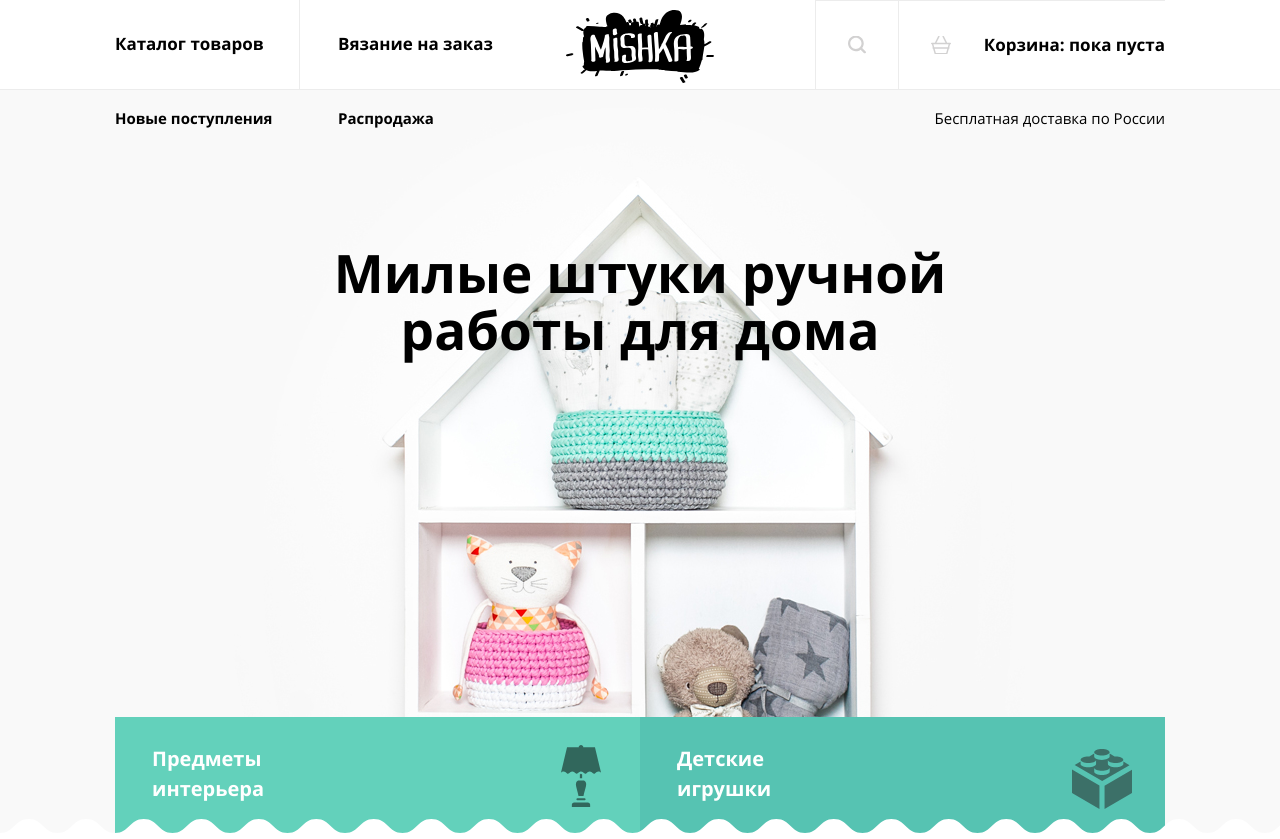
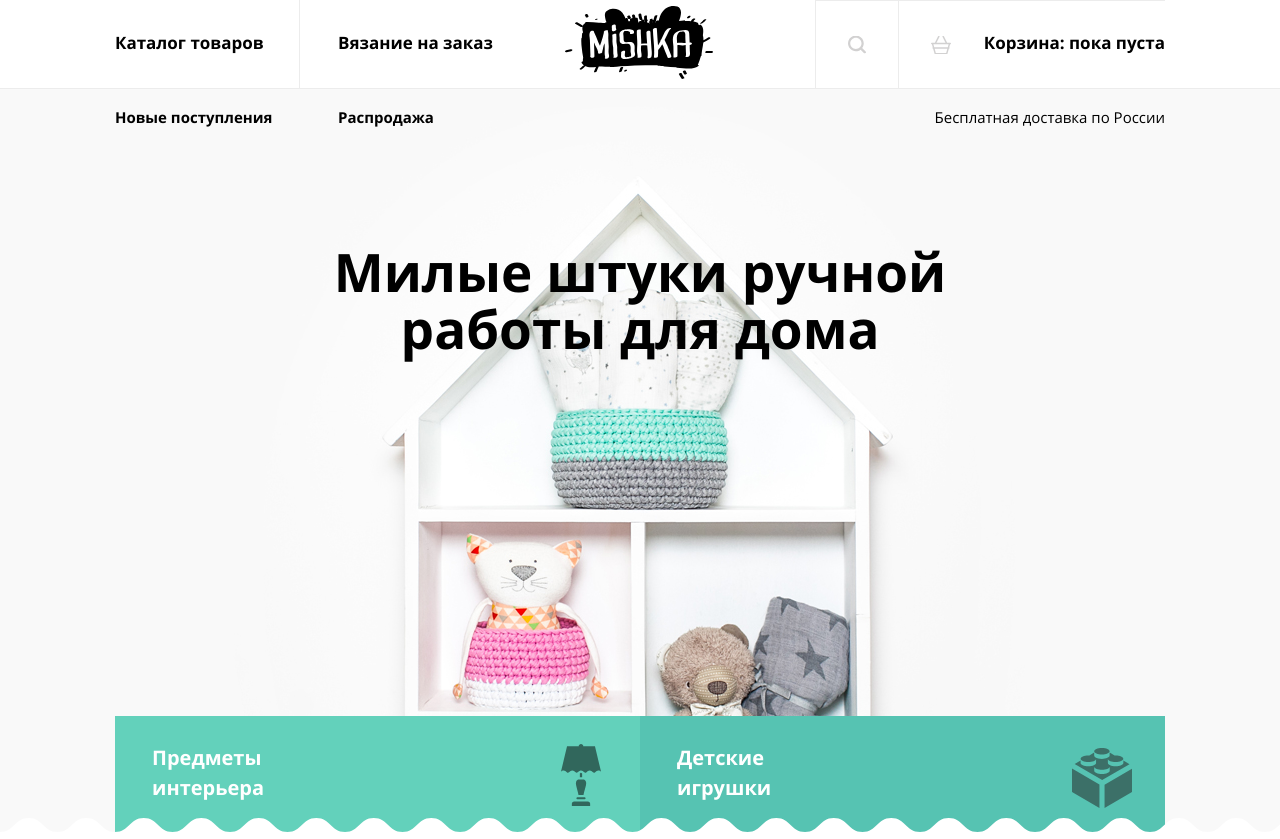
Before and after one commit to pkarev/20502-mishka, a website: page index.html in a window 1280 px wide. Shown: the top 839 px of the page. Drawn offline with nearby package versions, Linux system fonts and the light colour scheme; files that its build step writes are made by us from their sources.

Commit message:
Исправления по фианльной проверке - position: absolute

```diff
--- a/index.html
+++ b/index.html
@@ -13,26 +13,30 @@
     <header class="page-header">
       <h1 class="page-header__caption page-header__caption--visibility-hidden">Магазин игрушек и аксессуаров "Мишка"</h1>
       <div class="container">
-        <a class="page-header__link">
-          <picture class="page-header__logo">
-            <source media="(min-width: 1150px)" srcset="img/logo-desktop.svg">
-            <source media="(min-width: 768px)" srcset="img/logo-tablet.svg">
-            <img src="img/logo-mobile.svg" alt="Mishka">
-          </picture>
-        </a><!--main-nav--open - для открытого состояния меню-->
         <nav class="main-nav main-nav--closed main-nav--nojs">
+          <a class="main-nav__logo-link">
+            <picture class="main-nav__logo-image">
+              <source media="(min-width: 1150px)" srcset="img/logo-desktop.svg">
+              <source media="(min-width: 768px)" srcset="img/logo-tablet.svg">
+              <img src="img/logo-mobile.svg" alt="Mishka">
+            </picture>
+          </a><!--main-nav--open - для открытого состояния меню-->
           <button class="main-nav__toggler" type="button">
           </button>
-          <div class="main-nav__wrapper">
-            <ul class="main-nav__list main-nav__list--main-menu">
+          <div class="main-nav__wrapper main-nav__wrapper--main-menu">
+            <ul class="main-nav__list">
               <li class="main-nav__item main-nav__item--catalog"><a class="main-nav__link main-nav__link--catalog main-nav__link--border-right" href="catalog.html">Каталог товаров</a></li>
               <li class="main-nav__item main-nav__item--order"><a class="main-nav__link main-nav__link--order" href="form.html">Вязание на заказ</a></li>
             </ul>
+          </div>
+          <div class="main-nav__wrapper main-nav__wrapper--user-block">
             <form class="main-nav__search" method="post" action="https://echo.htmlacademy.ru/">
                 <input class="main-nav__text-field" type="text" placeholder="Поиск по сайту">
             </form>
             <a class="main-nav__cart" href="#" title="Перейти в корзину">Корзина: пока пуста</a>
-            <ul class="main-nav__list main-nav__list--secondary-menu">
+          </div>
+          <div class="main-nav__wrapper main-nav__wrapper--secondary-menu">
+            <ul class="main-nav__list">
               <li class="main-nav__item main-nav__item--new-arrivals"><a class="main-nav__link main-nav__link--smaller main-nav__link--new-arrivals" href="#">Новые поступления</a></li>
               <li class="main-nav__item main-nav__item--sale"><a class="main-nav__link main-nav__link--smaller main-nav__link--sale" href="#">Распродажа</a></li>
               <li class="main-nav__item main-nav__item--free-shipping"><a class="main-nav__link main-nav__link--smaller main-nav__link--free-shipping" href="#">Бесплатная доставка по России</a></li>
@@ -44,7 +48,7 @@
     <main class="main-index">
       <section class="goods">
         <h2 class="goods__caption">Милые&nbsp;штуки ручной работы&nbsp;для&nbsp;дома</h2>
-        <div class="container">
+        <div class="container container--goods">
           <ul class="goods__list">
             <li class="goods__list-item goods__list-item--bgc-lighter"><a class="goods__link goods__link--interior" href="#" title="Перейти в каталог">Предметы интерьера</a></li>
             <li class="goods__list-item"><a class="goods__link goods__link--toys" href="#" title="Перейти в каталог">Детские игрушки</a></li>
@@ -95,7 +99,7 @@
         </form>
       </section>
       <section class="about-us">
-        <div class="container container--pl-bigger">
+        <div class="container">
           <h2 class="about-us__caption">Коротко о нас:</h2>
           <ul class="about-us__list">
             <li class="about-us__item about-us__item--icon-eco">Экологически чистые&nbsp;материалы</li>
@@ -108,7 +112,7 @@
         </div>
       </section>
       <section class="reviews">
-        <div class="container container--pl-bigger">
+        <div class="container container--reviews">
           <h2 class="reviews__caption">Отзывы:</h2>
           <blockquote class="reviews__item">
             <p class="reviews__text">
@@ -126,7 +130,7 @@
         </div>
       </section>
       <section class="contacts">
-        <div class="container container--pl-bigger">
+        <div class="container">
           <h2 class="contacts__caption">Контакты</h2>
           <table class="contacts__contents">
             <tr class="contacts__row">
@@ -144,9 +148,11 @@
           </table>
         </div>
         <div class="container container--map">
-          <div class="contacts__map"></div>
+          <div class="contacts__map">
+            <iframe src="https://www.google.com/maps/embed?pb=!1m18!1m12!1m3!1d1998.5991043651586!2d30.320894616097!3d59.938794181876254!2m3!1f0!2f0!3f0!3m2!1i1024!2i768!4f13.1!3m3!1m2!1s0x4696310fca5ba729%3A0xea9c53d4493c879f!2sBolshaya+Konyushennaya+ul.%2C+19%2C+Sankt-Peterburg%2C+191186!5e0!3m2!1sen!2sru!4v1494932077880" allowfullscreen></iframe>
+          </div>
         </div>
-        <div class="container container--pl-bigger">
+        <div class="container">
           <a class="contacts__write-us btn" href="write-us.html">Напишите нам</a>
         </div>
       </section>
--- a/sass/blocks/about-us.scss
+++ b/sass/blocks/about-us.scss
@@ -25,6 +25,7 @@
 
   @include desktop {
     &::before {
+      display: none;
       height: 21px;
       opacity: 0.5;
       top: 75px;
@@ -48,23 +49,24 @@
     padding-left: 0;
     padding-right: 0;
     @include font(43px, 50px, bold);
-    &::before {
-      height: 15px;
-      opacity: 0.5;
-      top: 55px;
-    }
   }
   @include desktop {
     padding-top: 155px;
     padding-bottom: 42px;
-    padding-left: 0;
+    padding-left: 175px;
     padding-right: 0;
     @include font(53px, 57px, bold);
+    position: relative;
     &::before {
+      position: absolute;
+      content: "";
+      width: 100%;
       height: 21px;
       opacity: 0.5;
-      top: 75px;
+      top: 70px;
       left: 0;
+      background-image: url("../img/bg-zigzag-line.svg");
+      background-size: cover;
     }
   }
 }
@@ -84,7 +86,7 @@
   }
   @include desktop {
     padding-right: 0;
-    padding-left: 0;
+    padding-left: 175px;
     display: flex;
     flex-wrap: wrap;
     width: 350px * 2;
--- a/sass/blocks/contacts.scss
+++ b/sass/blocks/contacts.scss
@@ -26,10 +26,7 @@
     margin-top: 90px;
     flex-direction: column;
     &::before {
-      height: 20px;
-      opacity: 0.5;
-      top: -50px;
-      left: 0;
+      display: none;
     }
   }
 }
@@ -69,7 +66,7 @@
     padding-top: 107px;
     padding-bottom: 48px;
     padding-right: 0;
-    padding-left: 0;
+    padding-left: 175px;
     box-sizing: border-box;
     position: relative;
     &::after {
@@ -77,9 +74,20 @@
       position: absolute;
       width: 47px;
       height: 81px;
-      left: -110px;
+      left: 65px;
       top: 102px;
       background: url("../img/icon-flag.svg") no-repeat center;
+    }
+    &::before {
+      position: absolute;
+      content: "";
+      width: 100%;
+      height: 21px;
+      opacity: 0.5;
+      top: -50px;
+      left: 0;
+      background-image: url("../img/bg-zigzag-line.svg");
+      background-size: cover;
     }
   }
 }
@@ -97,8 +105,11 @@
     padding-right: 0;
     padding-left: 0;
     padding-bottom: 50px;
+    display: flex;
+    width: 100%;
     tbody {
       display: flex;
+      width: 100%;
     }
   }
   @include desktop {
@@ -106,9 +117,17 @@
     @include font(17px, 30px);
     width: 350px;
     margin-right: 425px;
+    margin-left: 175px;
     padding-right: 0;
     margin-bottom: 45px;
     box-sizing: border-box;
+  }
+}
+
+.contacts__row {
+  @include tablet {
+    display: block;
+    width: 50%;
   }
 }
 
@@ -131,31 +150,36 @@
   width: 71%;
   padding-bottom: 28px;
   vertical-align: top;
+  box-sizing: border-box;
   @include tablet {
     width: 252px;
     padding: 0;
     padding-right: 30px;
-    box-sizing: border-box;
   }
     @include desktop {
     width: 272px;
     padding: 0;
     padding-right: 30px;
     padding-bottom: 30px;
-    box-sizing: border-box;
   }
 }
 
 .contacts__decoration-tiffany {
-  box-shadow:
-    0px 5px white,
-    0 6px $tiffany;
+  position: relative;
+  &:after {
+    content: "";
+    position: absolute;
+    width: 100%;
+    height: 1px;
+    left: 0;
+    bottom: -5px;
+    background-color: $tiffany;
+  }
   &:hover {
     color: $tiffany;
   }
   &:active {
     color: rgba(70, 193, 174, 0.3);
-    box-shadow: none;
   }
 }
 
@@ -245,5 +269,6 @@
     width: 230px;
     box-sizing: border-box;
     margin: 0;
+    margin-left: 175px;
   }
 }
--- a/sass/blocks/container.scss
+++ b/sass/blocks/container.scss
@@ -28,6 +28,15 @@
   }
 }
 
+.container--goods {
+  @include tablet {
+    margin-top: auto;
+  }
+  @include desktop {
+    margin-top: auto;
+  }
+}
+
 .container--pl-bigger {
   @include desktop {
     padding-left: 225px;
@@ -37,3 +46,13 @@
 .container--map {
   padding: 0;
 }
+
+.container--reviews {
+  @include desktop {
+    background: url("../img/review@1x.jpg") no-repeat 50px 0%;
+    @media (min-resolution: 144dpi), (min-resolution: 1.5dppx) {
+      background: url("../img/review@2x.jpg") no-repeat 50px 0%;
+      background-size: 350px 457px;
+    }
+  }
+}
--- a/sass/blocks/goods.scss
+++ b/sass/blocks/goods.scss
@@ -3,11 +3,11 @@
   display: flex;
   flex-wrap: wrap;
   flex-direction: column;
-  justify-content: space-between;
   min-height: 489px;
   background: #f9f9f9 url("../img/hero-mobile@1x.jpg") no-repeat 50% -17px;
   position: relative;
   border-top: 1px solid #ececec;
+  justify-content: space-between;
   @media (min-resolution: 144dpi), (min-resolution: 1.5dppx) {
     background: #f9f9f9 url("../img/hero-mobile@2x.jpg") no-repeat 50% -18px;
     background-size: 575px auto;
@@ -16,7 +16,6 @@
     background: #f9f9f9 url("../img/hero-desktop@1x.jpg") no-repeat 50% 0;
     min-height: 746px;
     margin-top: -62px;
-    z-index: -1;
     @media (min-resolution: 144dpi), (min-resolution: 1.5dppx) {
       background-image: url("../img/hero-desktop@2x.jpg");
       background-size: 1150px auto;
@@ -36,9 +35,8 @@
   @include desktop {
     background: #f9f9f9 url("../img/hero-desktop@1x.jpg") no-repeat 50% 0%;
     background-size: 1150px auto;
-    height: 746px;
+    min-height: 746px;
     margin-top: -58px;
-    z-index: -1;
     @media (min-resolution: 144dpi), (min-resolution: 1.5dppx) {
       background-image: url("../img/hero-desktop@2x.jpg");
     }
@@ -86,9 +84,6 @@
   width: 100%;
   padding: 0;
   list-style-type: none;
-  margin-top: auto;
-  align-items: flex-end;
-  margin-top: auto;
 
   @include tablet {
     display: flex;
@@ -104,6 +99,7 @@
     width: 100%;
     box-sizing: border-box;
     position: relative;
+    margin-top: auto;
   }
 }
 
--- a/sass/blocks/main-nav.scss
+++ b/sass/blocks/main-nav.scss
@@ -6,22 +6,74 @@
   }
 
   @include tablet {
+    display: flex;
+    flex-wrap: wrap;
+    justify-content: space-between;
     @include input-placeholder {
       font-size: 0;
     }
   }
 
   @include desktop {
+    display: flex;
+    flex-wrap: wrap;
     @include input-placeholder {
       font-size: 0;
     }
   }
 }
 
+.main-nav__logo-link {
+  box-sizing: border-box;
+  padding-top: 22px;
+  padding-bottom: 22px;
+  display: block;
+  width: auto;
+  &:hover {
+    opacity: 0.6;
+  }
+  &:active {
+    opacity: 0.3;
+  }
+
+  @include tablet {
+    margin: 0;
+    padding-top: 20px;
+    padding-right: 20px;
+    padding-bottom: 18px;
+    padding-left: 0;
+  }
+
+  @include desktop {
+    margin: 0;
+    padding-top: 6px;
+    padding-bottom: 5px;
+  }
+}
+
+.main-nav__logo-image {
+  @include mobile {
+    width: 86px;
+    height: 35px;
+    display: block;
+    margin: 0 auto;
+  }
+  @include tablet {
+    width: 113px;
+    height: 46px;
+    display: block;
+  }
+  @include desktop {
+    width: 149px;
+    height: 72px;
+    display: block;
+  }
+}
+
 .main-nav__toggler {
   position: absolute;
-  right: 0px;
-  top: -79px;
+  right: 0;
+  top: 0;
   width: 80px;
   height: 79px;
   border: none;
@@ -47,25 +99,45 @@
 
 .main-nav__wrapper {
   box-sizing: border-box;
-  margin: 0 auto;
-  width: 100%;
 
   @include mobile {
     position: absolute;
     background-color: #ffffff;
     z-index: 1;
+    top: 79px;
+    width: 100%;
   }
 
   @include tablet {
     display: flex;
     flex-wrap: wrap;
-    z-index: 1;
+    width: auto;
+    order: 2
   }
 
   @include desktop {
     display: flex;
     flex-wrap: wrap;
     z-index: 1;
+    width: auto;
+  }
+}
+
+.main-nav__wrapper--user-block {
+  @include mobile {
+    top: 237px;
+  }
+  @include tablet {
+    order: 1;
+  }
+  @include desktop {
+    margin-left: auto;
+  }
+}
+
+.main-nav__wrapper--secondary-menu {
+  @include desktop {
+    width: 100%;
   }
 }
 
@@ -94,14 +166,27 @@
   @include tablet {
     flex-basis: 167px * 2;
     display: flex;
-    order: 2;
   }
 
   @include desktop {
-    flex-basis: 223px * 2;
-    flex-grow: 1;
+    flex-basis: 100%;
     display: flex;
+    z-index: 1;
   }
+}
+
+
+.main-nav__wrapper--main-menu {
+  z-index: 1;
+  @include desktop {
+    order: -1;
+    margin-right: 45px;
+    width: 405px;
+  }
+}
+
+.main-nav__wrapper--secondary-menu {
+  z-index: 1;
 }
 
 .main-nav__item {
@@ -164,12 +249,18 @@
   @include desktop {
     width: 185px;
     margin-right: 38px;
-    padding-top: 32px;
+    padding-top: 31px;
     padding-bottom: 33px;
     padding-left: 0;
     padding-right: 20px;
     border: none;
     @include font(17px, 24px, bold);
+  }
+}
+
+.main-nav__link--order {
+  @include desktop {
+    margin-right: 0;
   }
 }
 
@@ -229,9 +320,8 @@
 
   @include desktop {
     width: 84px;
-    height: 89px;
+    height: 88px;
     padding: 10px;
-    margin-left: auto;
     border-left: 1px solid #ececec;
     border-right: 1px solid #ececec;
   }
@@ -304,8 +394,8 @@
   @include tablet {
     width: 264px;
     padding-left: 44px;
-    padding-top: 32px;
-    padding-bottom: 32px;
+    padding-top: 30px;
+    padding-bottom:29px;
     padding-right: 0;
     border: none;
     text-align: right;
@@ -317,7 +407,7 @@
 
   @include desktop {
     width: 266px;
-    padding-top: 32px;
+    padding-top: 30px;
     padding-bottom: 32px;
     padding-left: 80px;
     padding-right: 0;
--- a/sass/blocks/page-header.scss
+++ b/sass/blocks/page-header.scss
@@ -52,52 +52,3 @@
 .page-header__caption--visibility-hidden {
   @include visibility-hidden();
 }
-
-.page-header__link {
-  box-sizing: border-box;
-  margin: 22px auto 22px;
-  &:hover {
-    opacity: 0.6;
-  }
-  &:active {
-    opacity: 0.3;
-  }
-
-  @include tablet {
-    margin: 0;
-    position: absolute;
-    z-index: 2;
-    padding-top: 22px;
-    padding-right: 20px;
-    padding-bottom: 22px;
-    padding-left: 0;
-  }
-
-  @include desktop {
-    left: 50%;
-    transform: translateX(-50%);
-    margin: 0;
-    position: absolute;
-    z-index: 2;
-    padding-top: 10px;
-    padding-right: 10px;
-    padding-bottom: 7px;
-    padding-left: 10px;
-  }
-}
-
-.page-header__logo {
-  @include mobile {
-    width: 86px;
-    height: 35px;
-    display: block;
-  };
-  @include tablet {
-    width: 113px;
-    height: 46px;
-  };
-  @include desktop {
-    width: 149px;
-    height: 72px;
-  };
-}
--- a/sass/blocks/reviews.scss
+++ b/sass/blocks/reviews.scss
@@ -11,6 +11,7 @@
     margin-bottom: 32px;
     position: relative;
     background: url("../img/review@1x.jpg") no-repeat 0% 0%;
+    background-size: 350px 457px;
     @media (min-resolution: 144dpi), (min-resolution: 1.5dppx) {
       background: url("../img/review@2x.jpg") no-repeat 0% 0%;
       background-size: 350px 457px;
@@ -22,11 +23,7 @@
     padding-left: 0;
     position: relative;
     margin-top: 29px;
-    background: url("../img/review@1x.jpg") no-repeat 50px 0%;
-    @media (min-resolution: 144dpi), (min-resolution: 1.5dppx) {
-      background: url("../img/review@2x.jpg") no-repeat 50px 0%;
-      background-size: 350px 457px;
-    }
+    background: none;
   }
 }
 
@@ -47,6 +44,7 @@
   @include desktop {
     padding-top: 70px;
     padding-bottom: 49px;
+    padding-left: 175px;
     @include font(53px, 57px, bold);
     width: auto;
     margin-right: auto;
@@ -60,6 +58,9 @@
   margin: 0;
   padding: 0;
   width: 100%;
+  @include desktop {
+    padding-left: 175px;
+  }
 }
 
 .reviews__text {
```
Also changed, not shown: catalog.html (+14 -10 lines), form.html (+15 -11 lines).
